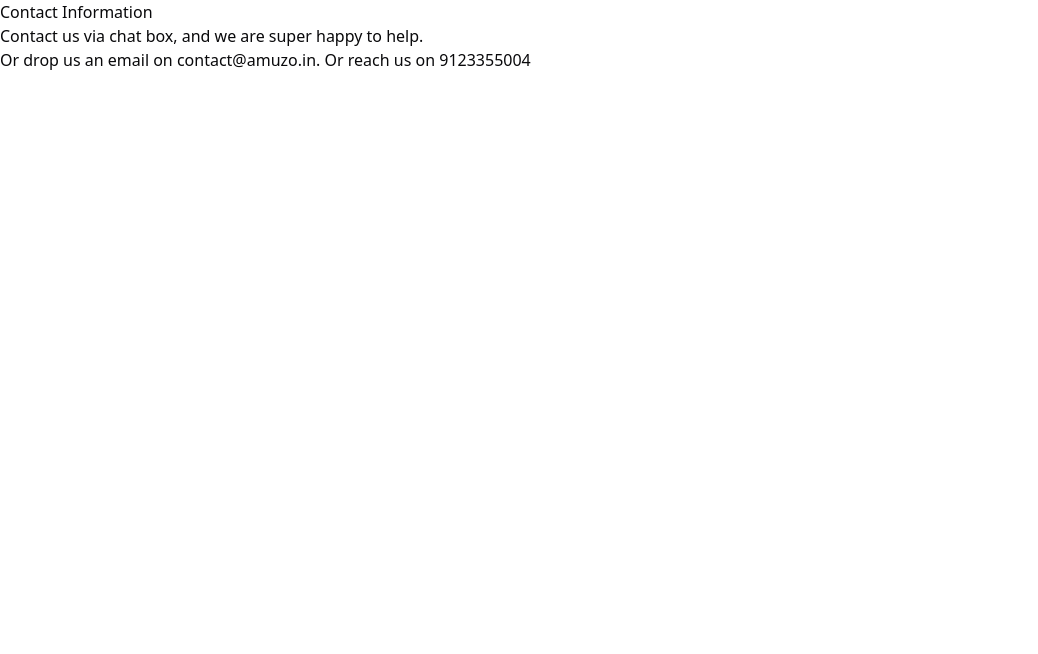
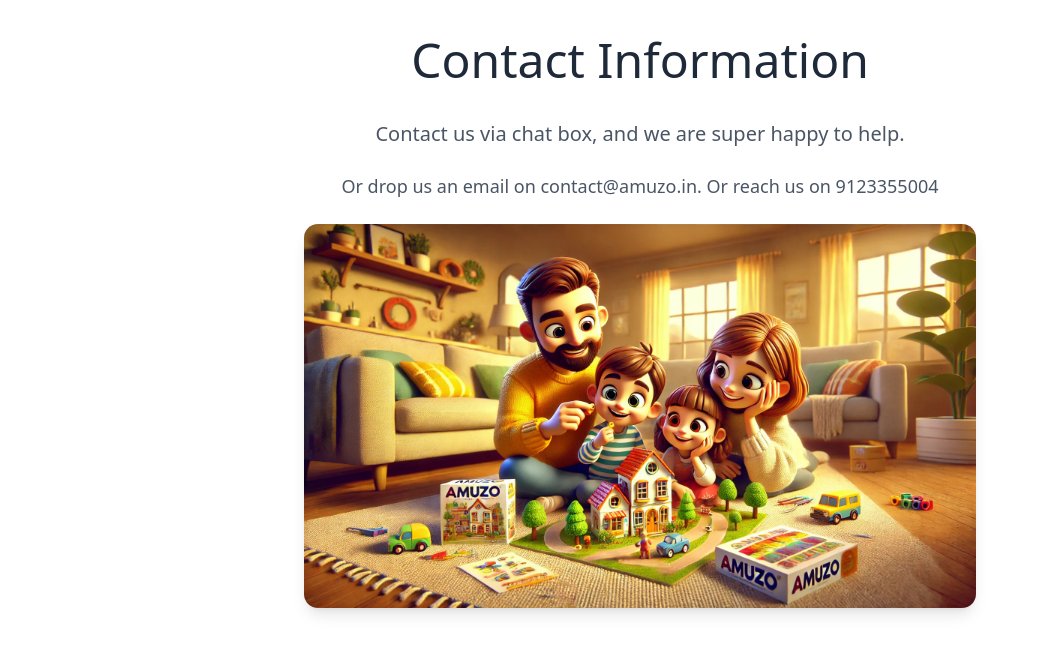
Before and after one commit to Raman0925/EcommerceSite, a Next.js app: page /policies/contact in a window 1280 px wide. Shown: the top 654 px of the page, without its empty margins (0-1038 px from the left). Built offline with nearby package versions, Linux system fonts and the light colour scheme.

Commit message:
i have done the styling through tailwind in this contact file

```diff
--- a/src/modules/policies/components/Contact.tsx
+++ b/src/modules/policies/components/Contact.tsx
@@ -1,14 +1,13 @@
 import Image from 'next/image';
+import contact from '@/assets/contact.webp';
 
 const Contact = () => {
     return (
-        <div>
-            <div>
-                <h1>Contact Information</h1>
-                <p>Contact us via chat box, and we are super happy to help.</p>
-                <p>Or drop us an email on contact@amuzo.in. Or reach us on 9123355004</p>
-                {/* <Image src={contact} alt="Contact" /> */}
-            </div>
+        <div className="flex flex-col items-center justify-center p-9">
+            <h1 className="text-5xl font-medium text-center text-gray-800 mb-9">Contact Information</h1>
+            <p className='text-center text-gray-600 mb-6 text-xl'>Contact us via chat box, and we are super happy to help.</p>
+            <p className=' text-gray-600 mb-6 text-lg'>Or drop us an email on contact@amuzo.in. Or reach us on 9123355004</p>
+            <Image className='mx-auto rounded-xl max-w-2xl shadow-lg' src={contact} alt="family illustration" />
         </div>
     )
 }
```
Also changed, not shown: jest.config.ts (+8 -8 lines), src/app/policies/shipping-policy/page.tsx (added), src/app/policies/terms-of-service/page.tsx (added), src/assets/contact2.webp (deleted), src/modules/policies/components/Privacy-policy.tsx (renamed from src/modules/policies/components/Privacy.tsx), src/modules/policies/components/refund-policy.tsx (added), src/modules/policies/components/shipping-policy.tsx (added), src/modules/policies/components/terms-of-service.tsx (added).
